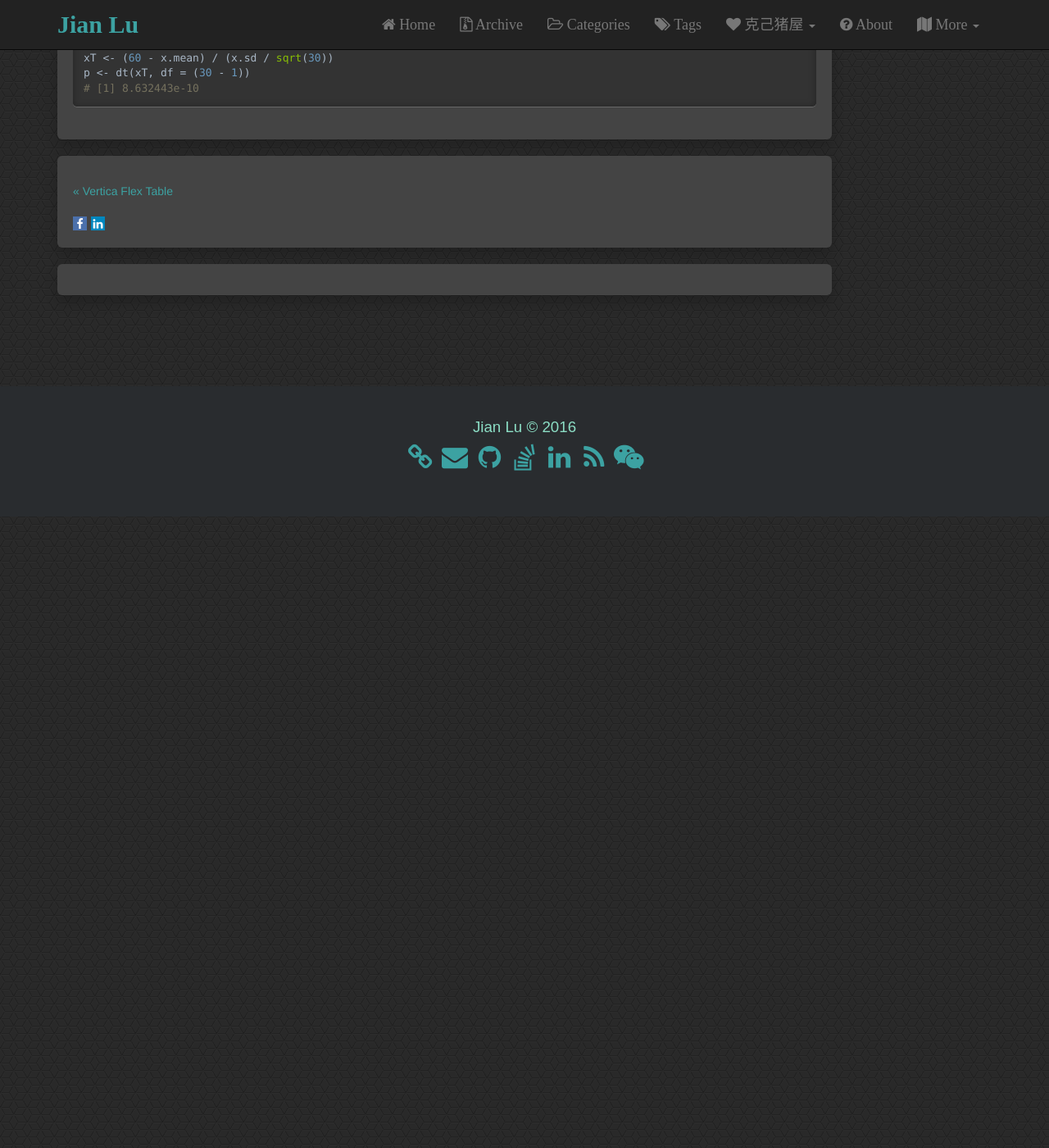
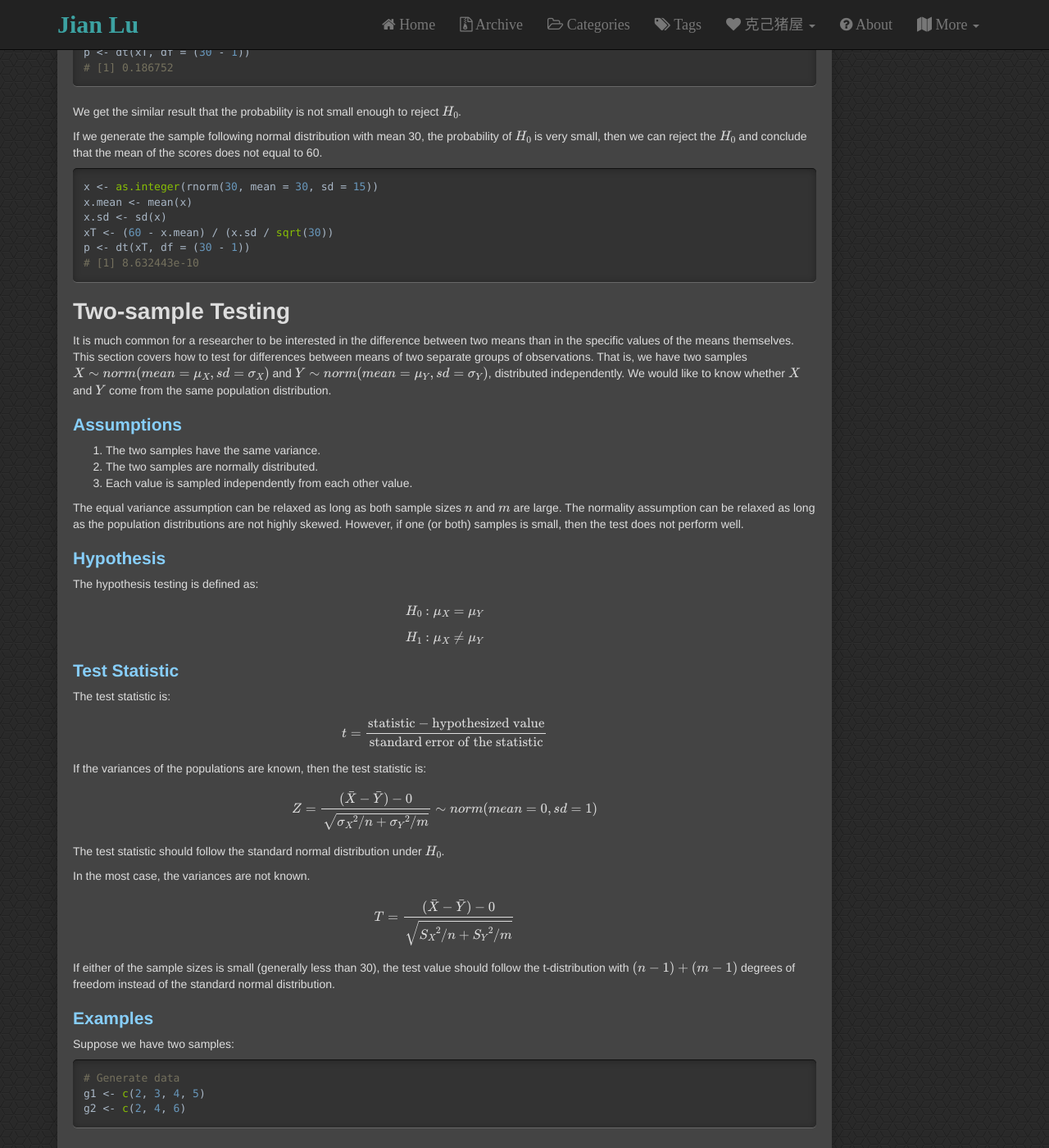
Before and after one commit to JianLu/jianlu.github.io, a Jekyll site: the page built from _posts/2016-05-24-StatSci-HypothesisTest02.md, in a window 1280 px wide and 1400 px high, scrolled down 1583 px. Shown: the whole window at 82% size. Built offline with Jekyll 4.4.1, drawn with Linux system fonts in a browser that asks for light colours; formulas are drawn with MathJax 3; comment, search, counter and statistics services are not loaded; some of the changed text lies outside the part shown.

Commit message:
edit post

```diff
--- a/_posts/2016-05-24-StatSci-HypothesisTest02.md
+++ b/_posts/2016-05-24-StatSci-HypothesisTest02.md
@@ -15,6 +15,11 @@ math: true
 
 This section shows how to test the null hypothesis that the population mean is equal to some hypothesized value.
 For example, suppose we have the quiz scores of students.
+
+## Assumptions
+
+1. Each value is sampled independently from each other value;
+2. The values are sampled from a normal distribution.
 
 ## Hypothesis
 
@@ -89,3 +94,92 @@ xT <- (60 - x.mean) / (x.sd / sqrt(30))
 p <- dt(xT, df = (30 - 1))
 # [1] 8.632443e-10
 ~~~
+
+# Two-sample Testing
+
+It is much common for a researcher to be interested in the difference between two means
+than in the specific values of the means themselves.
+This section covers how to test for differences between means of two separate groups of observations.
+That is, we have two samples $$ X \sim norm(mean = \mu_X, sd = \sigma_X) $$ and $$ Y \sim norm(mean = \mu_Y, sd = \sigma_Y) $$, distributed independently.
+We would like to know whether $$X$$ and $$Y$$ come from the same population distribution.
+
+## Assumptions
+
+1. The two samples have the same variance.
+2. The two samples are normally distributed.
+3. Each value is sampled independently from each other value.
+
+The equal variance assumption can be relaxed as long as both sample sizes $$n$$ and $$m$$ are large.
+The normality assumption can be relaxed as long as the population distributions are not highly skewed.
+However, if one (or both) samples is small, then the test does not perform well.
+
+## Hypothesis
+
+The hypothesis testing is defined as:
+
+$$ H_0: \mu_X = \mu_Y $$
+
+$$ H_1: \mu_X \ne \mu_Y $$
+
+## Test Statistic
+
+The test statistic is:
+
+$$ t = \frac{ \text{statistic} - \text{hypothesized value}} {\text{standard error of the statistic}} $$
+
+If the variances of the populations are known, then the test statistic is:
+
+$$ Z = \frac { (\bar{X} - \bar{Y}) - 0 } {\sqrt{ {\sigma_X}^2 / n + {\sigma_Y}^2 / m }}  \sim norm(mean = 0, sd = 1) $$
+
+The test statistic should follow the standard normal distribution under $$ H_0 $$.
+
+In the most case, the variances are not known.
+
+$$ T = \frac { (\bar{X} - \bar{Y}) - 0 } {\sqrt{ {S_X}^2 / n + {S_Y}^2 / m }} $$
+
+If either of the sample sizes is small (generally less than 30),
+the test value should follow the t-distribution with $$ (n - 1) + (m - 1) $$ degrees of freedom
+instead of the standard normal distribution.
+
+
+## Examples
+
+Suppose we have two samples:
+
+~~~ R
+# Generate data
+g1 <- c(2, 3, 4, 5)
+g2 <- c(2, 4, 6)
+~~~
+
+It is usually good to construct side-by-side boxplots,
+which gives a visual comparison of the samples and helps to identify departures from the test’s assumptions.
+
+~~~ R
+df <- data.frame(group = c(rep(1, length(g1)), rep(2, length(g2))), value = c(g1, g2))
+boxplot(value ~ group, df)
+~~~
+
+Then, we calculate the test statistic:
+
+~~~ R
+# Test statistic: difference of means
+v <- mean(g1) - mean(g2)
+# [1] -0.5
+~~~
+
+Next step is to calculate the standard error of the statistic:
+
+~~~ R
+# Standard error of the statistic
+s <- sqrt(sd(g1) / length(g1) + sd(g2) / length(g2))
+# [1] 0.9946936
+~~~
+
+Finally, calculate the probability:
+
+~~~ R
+tt <- v / s
+# Probablity of getting tt
+pt(tt, length(g1) + length(g2) - 2)
+~~~
```
